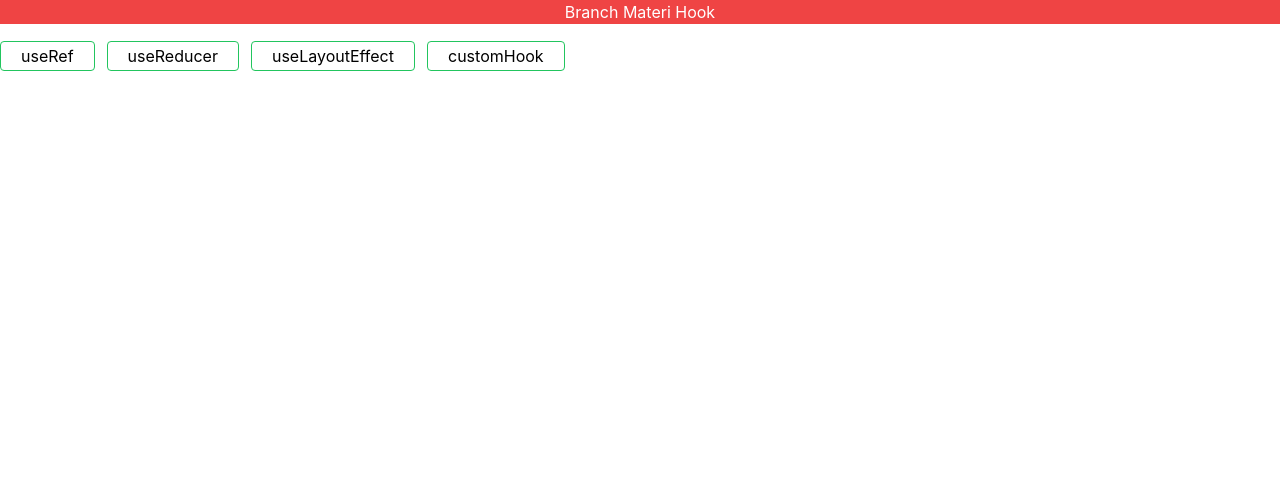
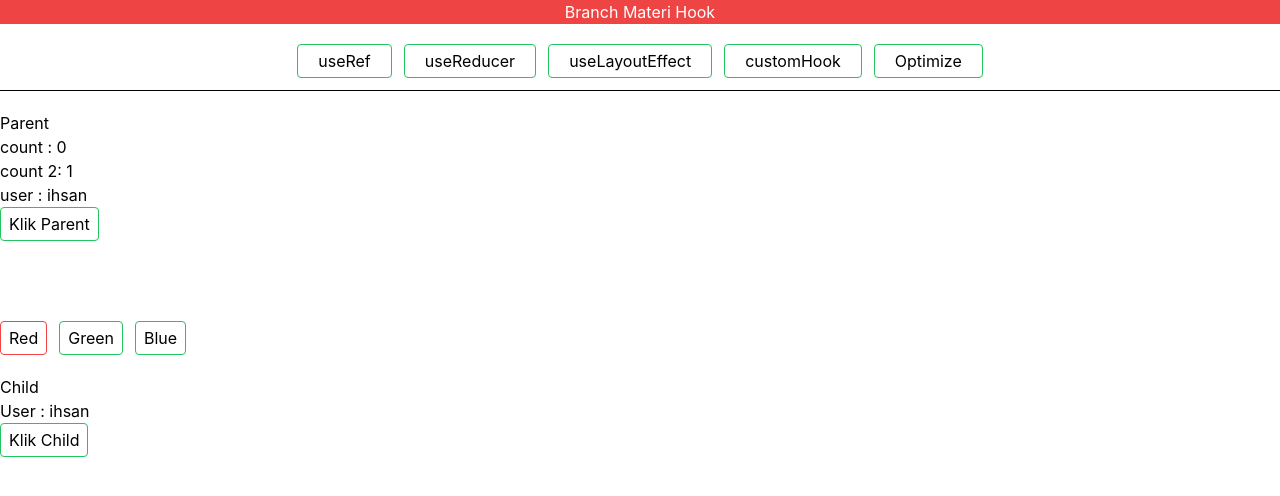
Before and after one commit to Wakype/belajar_reactjs, a React (Create React App) app: page /optimize in a window 1280 px wide. Shown: the top 496 px of the page. Built offline with nearby package versions, Linux system fonts and the light colour scheme.

Commit message:
Optimize useMemo

```diff
--- a/src/App.js
+++ b/src/App.js
@@ -1,41 +1,52 @@
-import React from "react";
-import { Navigate, NavLink, Route, Routes } from "react-router-dom";
-import CustomHook from "./page/customHook";
-import UseLayoutEffect from "./page/useLayoutEffect";
-import ReducerMateri from "./page/useReducer";
-import UseRef from "./page/useRef";
+import React from 'react';
+import { Navigate, NavLink, Route, Routes } from 'react-router-dom';
+import CustomHook from './page/customHook';
+import Optimize from './page/optimize';
+import UseLayoutEffect from './page/useLayoutEffect';
+import ReducerMateri from './page/useReducer';
+import UseRef from './page/useRef';
 
 function App() {
   return (
     <React.Fragment>
-      <h1 style={{ textAlign: "center" }} className="bg-red-500 text-white">
+      <section className="w-screen h-screen">
+        <div>
+          <h1 style={{ textAlign: 'center' }} className="bg-red-500 text-white">
             Branch Materi Hook
           </h1>
+        </div>
+
         <section className="">
-        <section className="my-5 space-x-3">
+          <section className="my-5 space-x-3 flex items-center justify-center border-b border-b-black pb-3">
             <NavLink
               className="border border-green-500 rounded px-5 py-1 hover:bg-green-500 hover:text-white transition-all ease-in-out"
-            to={"/useRef"}
+              to={'/useRef'}
             >
               useRef
             </NavLink>
             <NavLink
               className="border border-green-500 rounded px-5 py-1 hover:bg-green-500 hover:text-white transition-all ease-in-out"
-            to={"/useReducer"}
+              to={'/useReducer'}
             >
               useReducer
             </NavLink>
             <NavLink
               className="border border-green-500 rounded px-5 py-1 hover:bg-green-500 hover:text-white transition-all ease-in-out"
-            to={"/useLayoutEffect"}
+              to={'/useLayoutEffect'}
             >
               useLayoutEffect
             </NavLink>
             <NavLink
               className="border border-green-500 rounded px-5 py-1 hover:bg-green-500 hover:text-white transition-all ease-in-out"
-            to={"/customHook"}
+              to={'/customHook'}
             >
               customHook
+            </NavLink>
+            <NavLink
+              className="border border-green-500 rounded px-5 py-1 hover:bg-green-500 hover:text-white transition-all ease-in-out"
+              to={'/optimize'}
+            >
+              Optimize
             </NavLink>
           </section>
 
@@ -45,8 +56,10 @@ function App() {
             <Route path="/useReducer" element={<ReducerMateri />} />
             <Route path="/useLayoutEffect" element={<UseLayoutEffect />} />
             <Route path="/customHook" element={<CustomHook />} />
+            <Route path="/optimize" element={<Optimize />} />
             {/* <Route path="*" element={<Navigate to="/apa" replace={true} />} /> */}
           </Routes>
+        </section>
       </section>
     </React.Fragment>
   );
--- /dev/null
+++ b/src/page/optimize.js
@@ -0,0 +1,97 @@
+import React, { memo, useCallback, useMemo } from 'react';
+
+export default function Optimize() {
+  const [count, setCount] = React.useState(0);
+  const [user, setUser] = React.useState('ihsan');
+  console.log('parent render');
+  var buttonstyle = `px-2 py-1 border border-green-500 rounded bg-white text-black hover:border-green-500 hover:bg-green-500 hover:text-white transition-all ease-in-out`;
+  // const handleCount = () => {
+  //   setCount((c) => c + 1);
+  // };
+  // const handleCountOP = useCallback(handleCount, []);
+
+  const prosesBerat = (count) => {
+    if (count < 2000000000) {}
+
+    console.log("proses berat berjalan")
+    return count + 1;
+  };
+
+  const prosesBeratUseMemo = useMemo(() => {
+    return prosesBerat(count)
+  }, [])
+
+  const handleCount = useCallback(() => {
+    setCount((c) => c + 1);
+  }, [count]);
+  // console.log('useCallback', handleCountOP)
+
+  return (
+    <div>
+      <h1>Parent</h1>
+      <p>count : {count}</p>
+      <p>count 2: {prosesBeratUseMemo}</p>
+      <p>user : {user}</p>
+      <div>
+        <button onClick={handleCount} className={buttonstyle}>
+          Klik Parent
+        </button>
+      </div>
+      <div  className={`h-10 w-10 bg-${user} my-5`}></div>
+      <div className="space-x-3 my-5">
+        <button
+          className={`${buttonstyle} border-red-500`}
+          onClick={() => {
+            setUser('red-500');
+          }}
+        >
+          Red
+        </button>
+        <button
+          className={`${buttonstyle}`}
+          onClick={() => {
+            setUser('green-500');
+          }}
+        >
+          Green
+        </button>
+        <button
+          className={`${buttonstyle}`}
+          onClick={() => {
+            setUser('blue-500');
+          }}
+        >
+          Blue
+        </button>
+      </div>
+
+      <MemorizeChild user={user} handleCount={handleCount} />
+    </div>
+  );
+}
+
+function Child({ user, handleCount }) {
+  console.log('child render', Date.now());
+  // delay(2000);
+  return (
+    <div>
+      <h2>Child</h2>
+      <p>User : {user}</p>
+      <button
+        className="px-2 py-1 border border-green-500 rounded bg-white text-black hover:border-green-500 hover:bg-green-500 hover:text-white transition-all ease-in-out"
+        onClick={handleCount}
+      >
+        Klik Child
+      </button>
+    </div>
+  );
+}
+
+const MemorizeChild = memo(Child);
+// export memo(Child)
+
+function delay(milliseconds) {
+  const date = Date.now();
+  let currentDate = null;
+  // if (milliseconds < 2000000) {}
+}
```
Lines whose indentation alone changed are shown as unchanged.
